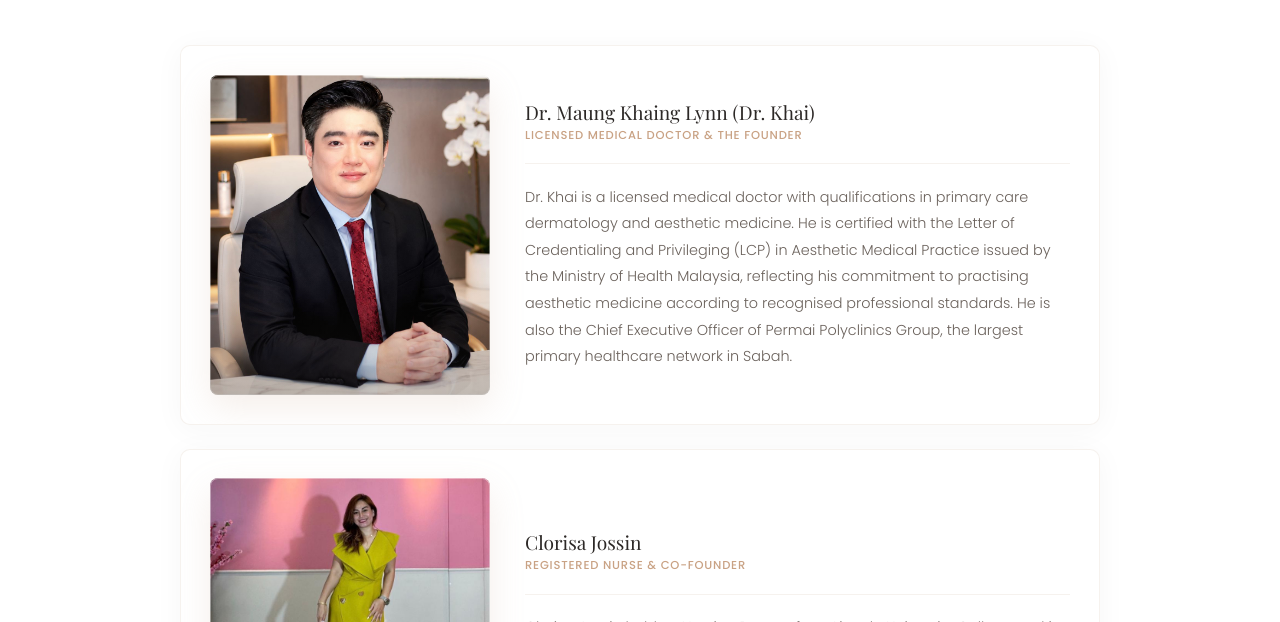
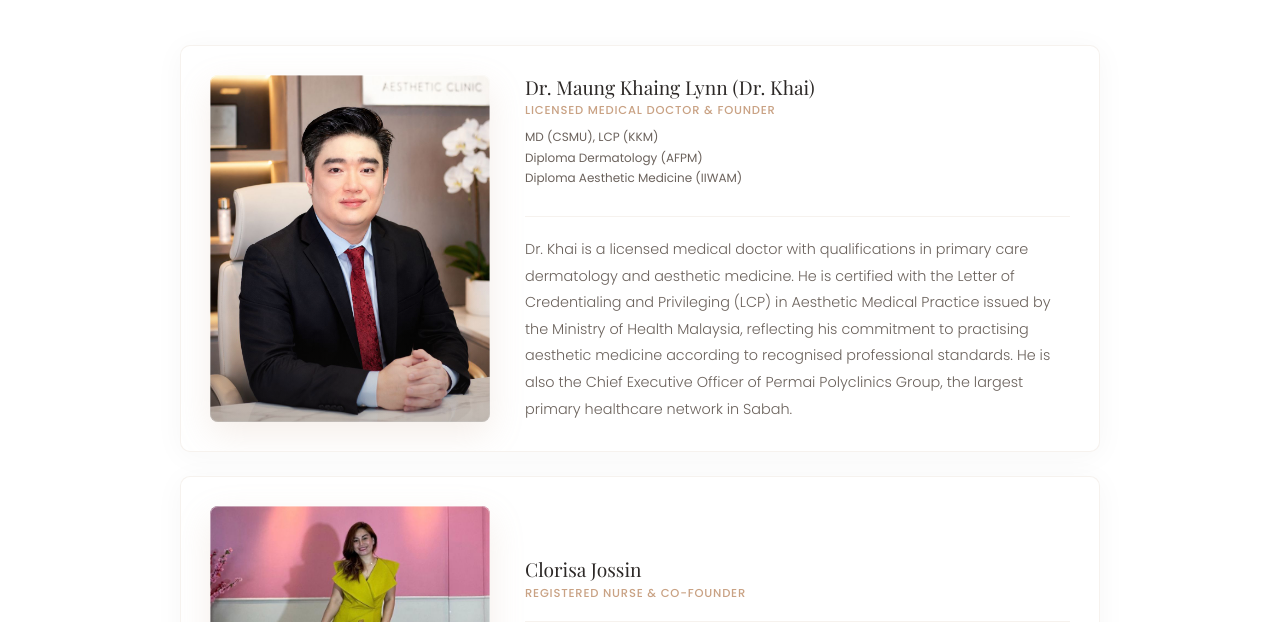
Before and after one commit to phisoft/radiantskin-web, a plain HTML site: page about.html in a window 1280 px wide. Shown: the part 793-1415 px from the top of the page. Drawn offline with nearby package versions, Linux system fonts and the light colour scheme; a web font is replaced by a local one.

Commit message:
#42 -fix2: update About us

```diff
--- a/about.html
+++ b/about.html
@@ -439,6 +439,15 @@
             line-height: 1.3;
         }
 
+        .founder-card .name-group .credentials {
+            font-family: 'Poppins', sans-serif;
+            font-size: 0.75rem;
+            font-weight: 400;
+            line-height: 1.7;
+            color: #6B625C;
+            margin: 0.5rem 0;
+        }
+
         .founder-card .name-group .role {
             font-family: 'Poppins', sans-serif;
             font-size: 0.72rem;
@@ -860,7 +869,12 @@
                             <div class="card-top">
                                 <div class="name-group">
                                     <h5>Dr. Maung Khaing Lynn <span style="font-weight:400;">(Dr. Khai)</span></h5>
-                                    <div class="role">Licensed Medical Doctor & The Founder</div>
+                                    <div class="role">Licensed Medical Doctor &amp; Founder</div>
+                                       <div class="credentials">
+                                        MD (CSMU), LCP (KKM)<br>
+                                        Diploma Dermatology (AFPM)<br>
+                                        Diploma Aesthetic Medicine (IIWAM)
+                                    </div>
                                 </div>
                             </div>
                             <p>Dr. Khai is a licensed medical doctor with qualifications in primary care dermatology and aesthetic medicine. He is certified with the Letter of Credentialing and Privileging (LCP) in Aesthetic Medical Practice issued by the Ministry of Health Malaysia, reflecting his commitment to practising aesthetic medicine according to recognised professional standards. He is also the Chief Executive Officer of Permai Polyclinics Group, the largest primary healthcare network in Sabah.</p>
```
